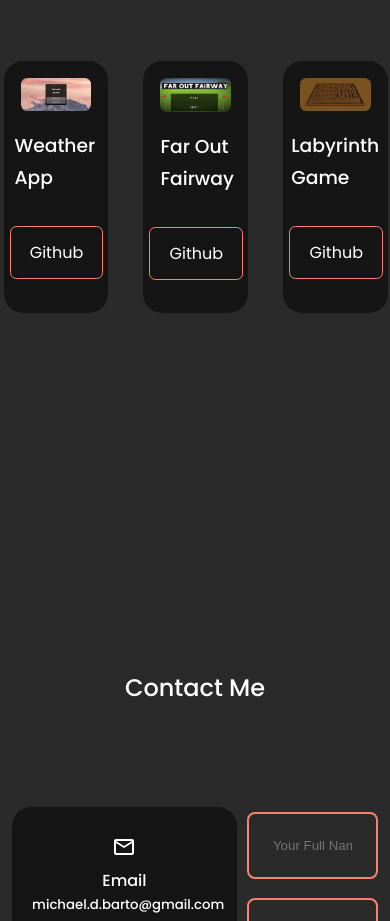
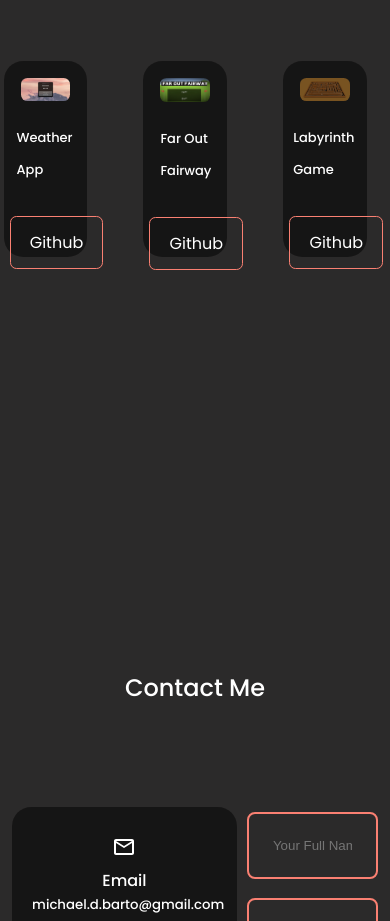
Before and after one commit to mbarto202/react-portfolio-website, a React (Create React App) app: page / in a window 390 px wide. Shown: the part 1740-2661 px from the top of the page. Built offline with nearby package versions, Linux system fonts and the light colour scheme.

Commit message:
portfolio phone compatibility

```diff
--- a/src/components/portfolio/Portfolio.jsx
+++ b/src/components/portfolio/Portfolio.jsx
@@ -13,7 +13,7 @@ const Portfolio = () => {
           <div className='portfolio_img'>
             <img src= {IMG2} alt=''/>
           </div>
-          <h3><span style={{ position:'relative', right: '6px' }}>Weather App</span></h3>
+          <h3><span style={{ position:'relative', right: '4px', fontSize: 'small' }}>Weather App</span></h3>
           <div className='portfolio_item-cta'>
             <div className='gh'><a href="https://github.com/mbarto202/react-weather-app"  className='btn' target='_blank'>Github</a></div>
             <div className='demo'><a href="http://weathermb.com"  className='btn btn-primary' target='_blank'>Live Demo</a></div>
@@ -24,7 +24,7 @@ const Portfolio = () => {
           <div className='portfolio_img'>
             <img src= {IMG1} alt=''/>
           </div>
-          <h3>Far Out Fairway</h3>
+          <h3><span style={{ position: 'relative', fontSize: 'small' }}>Far Out Fairway</span></h3>
           <div className='portfolio_item-cta'>
             <div className='gh'><a href="https://github.com/WCU-CSC476-F20/team-project-2-team-t"  className='btn' target='_blank'>Github</a></div>
             <div className='demo'><a href="https://play.unity.com/mg/other/team-project-2-build-1"  className='btn btn-primary' target='_blank'>Live Demo</a></div>
@@ -35,7 +35,7 @@ const Portfolio = () => {
           <div className='portfolio_img'>
             <img src={IMG3} alt=''/>
           </div>
-          <h3><span style={{ position:'relative', right: '9px' }}>Labyrinth Game</span></h3>
+          <h3><span style={{ position:'relative', right: '7px', fontSize: 'small' }}>Labyrinth Game</span></h3>
           <div className='portfolio_item-cta'>
             <div className='gh'><a href="https://github.com/WCU-CSC476-F20/team-project-1-team-t/tree/master"  className='btn' target='_blank'>Github</a></div>
             <div className='demo'><a href="https://play.unity.com/mg/other/crazy-labyrinth-team-t"  className='btn btn-primary' target='_blank'>Live Demo</a></div>
--- a/src/components/portfolio/portfolio.css
+++ b/src/components/portfolio/portfolio.css
@@ -45,7 +45,8 @@ h2 {
 /* Small Devices */
 @media screen and (max-width: 600px) {
     .portfolio_item {
-        width: 75%;
+        width: 60%;
+        height: 50%;
         position: relative;
         right: 16px;
     }
```
